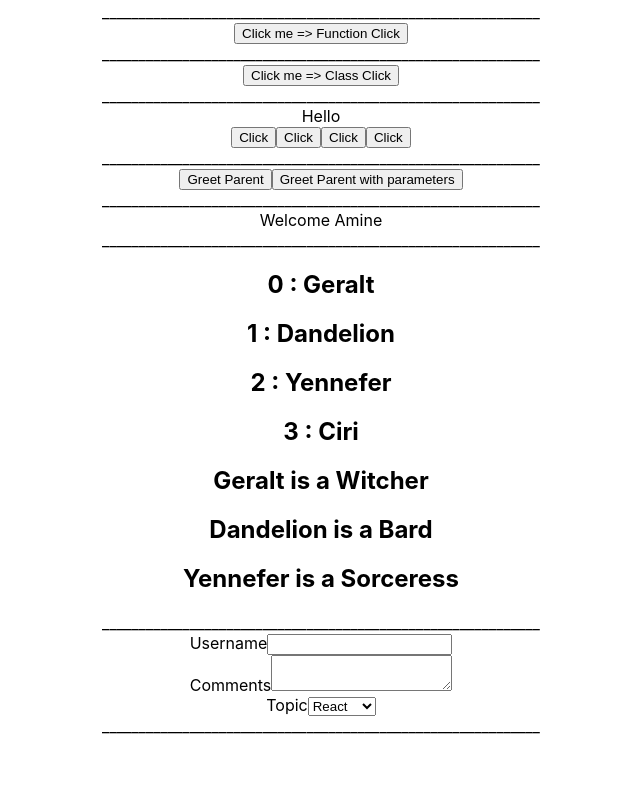
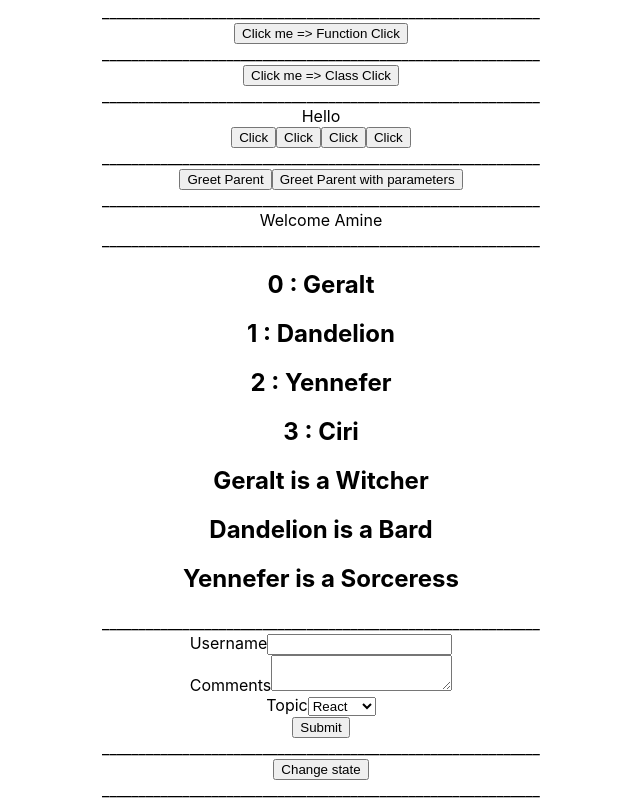
Before and after one commit to Fettoukh/learning-React, a React (Create React App) app: page / in a window 1280 px wide. Shown: the part 1401-2201 px from the top of the page, without its empty margins (319-959 px from the left). Before the commit the page ends 2137 px from the top, so only its background shows below. Built offline with nearby package versions, Linux system fonts and the light colour scheme.

Commit message:
Fifth Commit

```diff
--- a/src/App.js
+++ b/src/App.js
@@ -16,6 +16,7 @@ import NameList from './components/NameList'
 import Stylesheet from './components/Stylesheet'
 import InlineStyling from './components/InlineStyling'
 import Form from './components/Form'
+import LifeCycle from './components/LifeCycle'
 //import {Greet} from './components/Greet'
 import './appStyles.css'
 import styles from './appStyles.module.css'
@@ -98,6 +99,10 @@ function App() {
       <Form></Form>
 
       ____________________________________________________________
+
+      <LifeCycle></LifeCycle>
+
+      ____________________________________________________________
     </div>
   );
 }
--- a/src/components/Form.js
+++ b/src/components/Form.js
@@ -31,11 +31,16 @@ class Form extends Component {
         })
     }
 
+    handleSubmit = (event) => {
+        alert(`${this.state.username} ${this.state.comments} ${this.state.topic}`)
+        event.preventDefault() // Stop the page from refreshing after the submit
+    }
+
 
 
     render() {
         return (
-            <form>
+            <form onSubmit={this.handleSubmit}>
                 <div>
                     <label>Username</label>
                     <input type="text" value={this.state.username} onChange={this.handleUsernameChange}/>
@@ -52,6 +57,7 @@ class Form extends Component {
                         <option value="vue">Vue</option>
                     </select>
                 </div>
+                <button type="submit">Submit</button>
             </form>
         )
     }
--- /dev/null
+++ b/src/components/LifeCycle.js
@@ -0,0 +1,56 @@
+import React, { Component } from 'react'
+import LifeCycleChild from './LifeCycleChild'
+
+class LifeCycle extends Component {
+    constructor(props) {
+        super(props)
+
+        this.state = {
+             name : 'Amine'
+        }
+        console.log('LifeCycle Contructor')
+    }
+
+    static getDerivedStateFromProps(props,state)
+    {
+        console.log('lifeCycle getDerivedStateFromProps')
+        return null
+    }
+
+    componentDidMount(){
+        console.log('LifeCycle ComponentDidMount')
+    }
+
+    shouldComponentUpdate() {
+        console.log('lifeCycle shouldComponentUpdate')
+        return true
+    }
+
+    getSnapshotBeforeUpdate(prevProps , prevState)
+    {
+       console.log('LifeCycle getSnapShotBeforeUpdate')
+       return null ;
+    }
+
+    componentDidUpdate() {
+        console.log("lifeCycle ComponentDidUpdate")
+    }
+
+    changeState = () => {
+        this.setState({
+            name : 'Codevolution'
+        })
+    }
+
+    render() {
+        console.log('LifeCycle Render')
+        return (
+            <div>
+                <LifeCycleChild></LifeCycleChild>
+                <button onClick={this.changeState}>Change state</button>
+            </div>
+        )
+    }
+}
+
+export default LifeCycle
--- /dev/null
+++ b/src/components/LifeCycleChild.js
@@ -0,0 +1,48 @@
+import React, { Component } from 'react'
+
+class LifeCycleChild extends Component {
+    constructor(props) {
+        super(props)
+
+        this.state = {
+             name : 'Amine'
+        }
+        console.log('LifeCycleChild Contructor')
+    }
+
+    static getDerivedStateFromProps(props,state)
+    {
+        console.log('LifeCycleChild getDerivedStateFromProps')
+        return null
+    }
+
+    componentDidMount(){
+        console.log('LifeCycleChild ComponentDidMount')
+    }
+
+    shouldComponentUpdate() {
+        console.log('lifeCycleChild shouldComponentUpdate')
+        return true
+    }
+
+    getSnapshotBeforeUpdate(prevProps , prevState)
+    {
+       console.log('LifeCycleChild getSnapShotBeforeUpdate')
+       return null ;
+    }
+
+    componentDidUpdate() {
+        console.log("lifeCycleChild ComponentDidUpdate")
+    }
+
+    render() {
+        console.log('LifeCycleChild Render')
+        return (
+            <div>
+
+            </div>
+        )
+    }
+}
+
+export default LifeCycleChild
```
